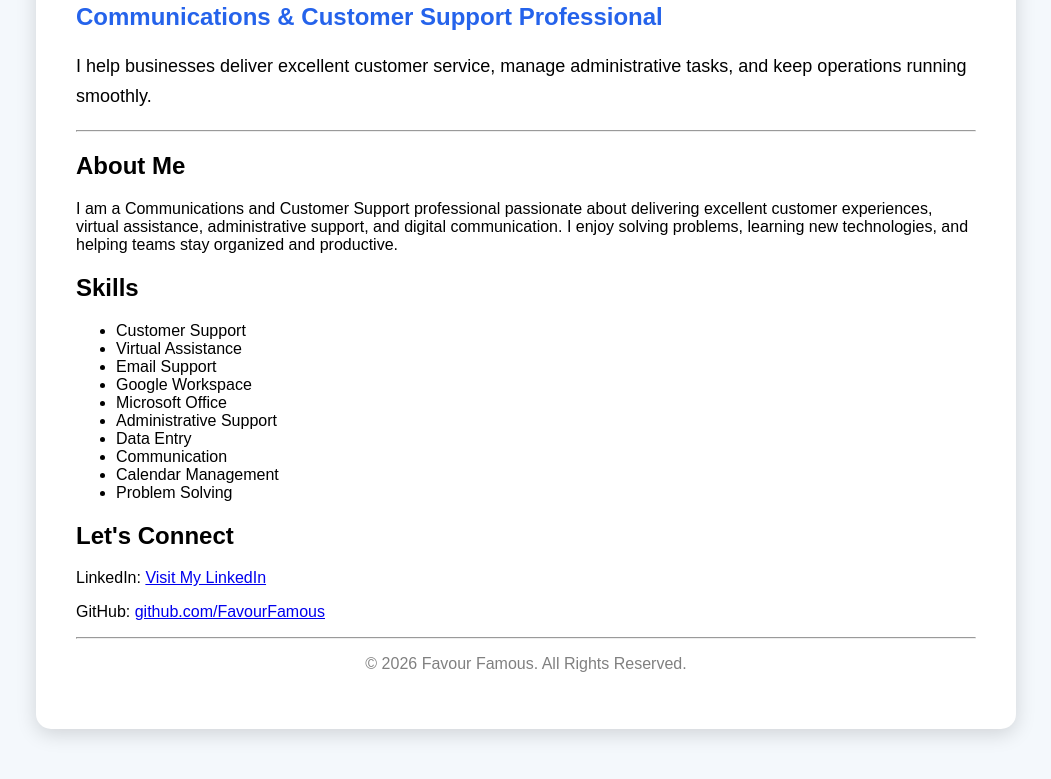
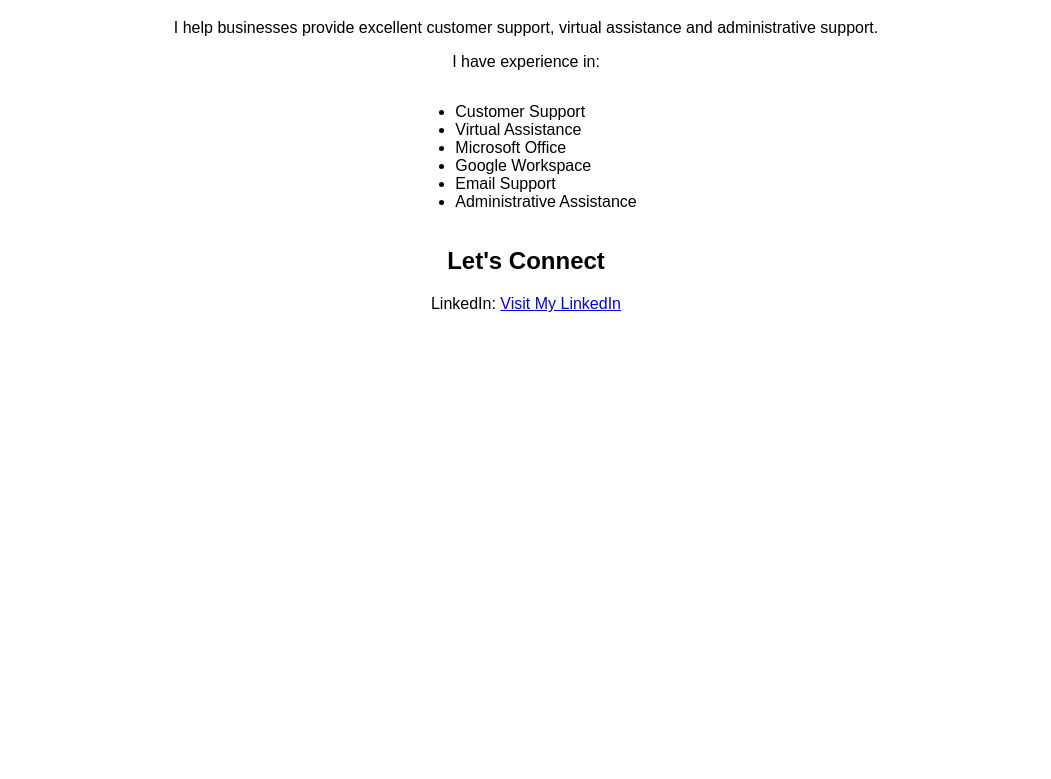
Before and after one commit to favourfamous/FavourFamous.github.io, a plain HTML site: page index.html in a window 1280 px wide. Shown: the part 168-947 px from the top of the page, without its empty margins (114-1165 px from the left). After the commit the page ends 800 px from the top, so only its background shows below. Drawn offline with Linux system fonts and the light colour scheme.

Commit message:
Update index.html

```diff
--- a/index.html
+++ b/index.html
@@ -1,45 +1,29 @@
 <!DOCTYPE html>
 <html>
-
 <head>
     <title>Favour Famous | Portfolio</title>
 </head>
 
-<body style="font-family:Arial; background:#f4f8fc; margin:0;">
+<body style="font-family:Arial; text-align:center; margin-top:80px;">
 
-<div style="max-width:900px; margin:50px auto; background:white; padding:40px; border-radius:15px; box-shadow:0 5px 20px rgba(0,0,0,0.15);">
+<h1>Hi, I'm Favour Famous 👋</h1>
 
-<h1 style="color:#1e3a8a;">Hi, I'm Favour Famous 👋</h1>
+<h2>Communications & Customer Support Professional</h2>
 
-<h2 style="color:#2563eb;">
-Communications & Customer Support Professional
-</h2>
-
-<p style="font-size:18px; line-height:1.7;">
-I help businesses deliver excellent customer service, manage administrative tasks, and keep operations running smoothly.
+<p>
+I help businesses provide excellent customer support,
+virtual assistance and administrative support.
 </p>
 
-<hr>
+<p>I have experience in:</p>
 
-<h2>About Me</h2>
-
-<p>
-I am a Communications and Customer Support professional passionate about delivering excellent customer experiences, virtual assistance, administrative support, and digital communication. I enjoy solving problems, learning new technologies, and helping teams stay organized and productive.
-</p>
-
-<h2>Skills</h2>
-
-<ul>
-<li>Customer Support</li>
-<li>Virtual Assistance</li>
-<li>Email Support</li>
-<li>Google Workspace</li>
-<li>Microsoft Office</li>
-<li>Administrative Support</li>
-<li>Data Entry</li>
-<li>Communication</li>
-<li>Calendar Management</li>
-<li>Problem Solving</li>
+<ul style="display:inline-block; text-align:left;">
+    <li>Customer Support</li>
+    <li>Virtual Assistance</li>
+    <li>Microsoft Office</li>
+    <li>Google Workspace</li>
+    <li>Email Support</li>
+    <li>Administrative Assistance</li>
 </ul>
 
 <h2>Let's Connect</h2>
@@ -51,21 +35,5 @@ Visit My LinkedIn
 </a>
 </p>
 
-<p>
-GitHub:
-<a href="https://github.com/FavourFamous" target="_blank">
-github.com/FavourFamous
-</a>
-</p>
-
-<hr>
-
-<p style="text-align:center; color:gray;">
-© 2026 Favour Famous. All Rights Reserved.
-</p>
-
-</div>
-
 </body>
-
 </html>
```
